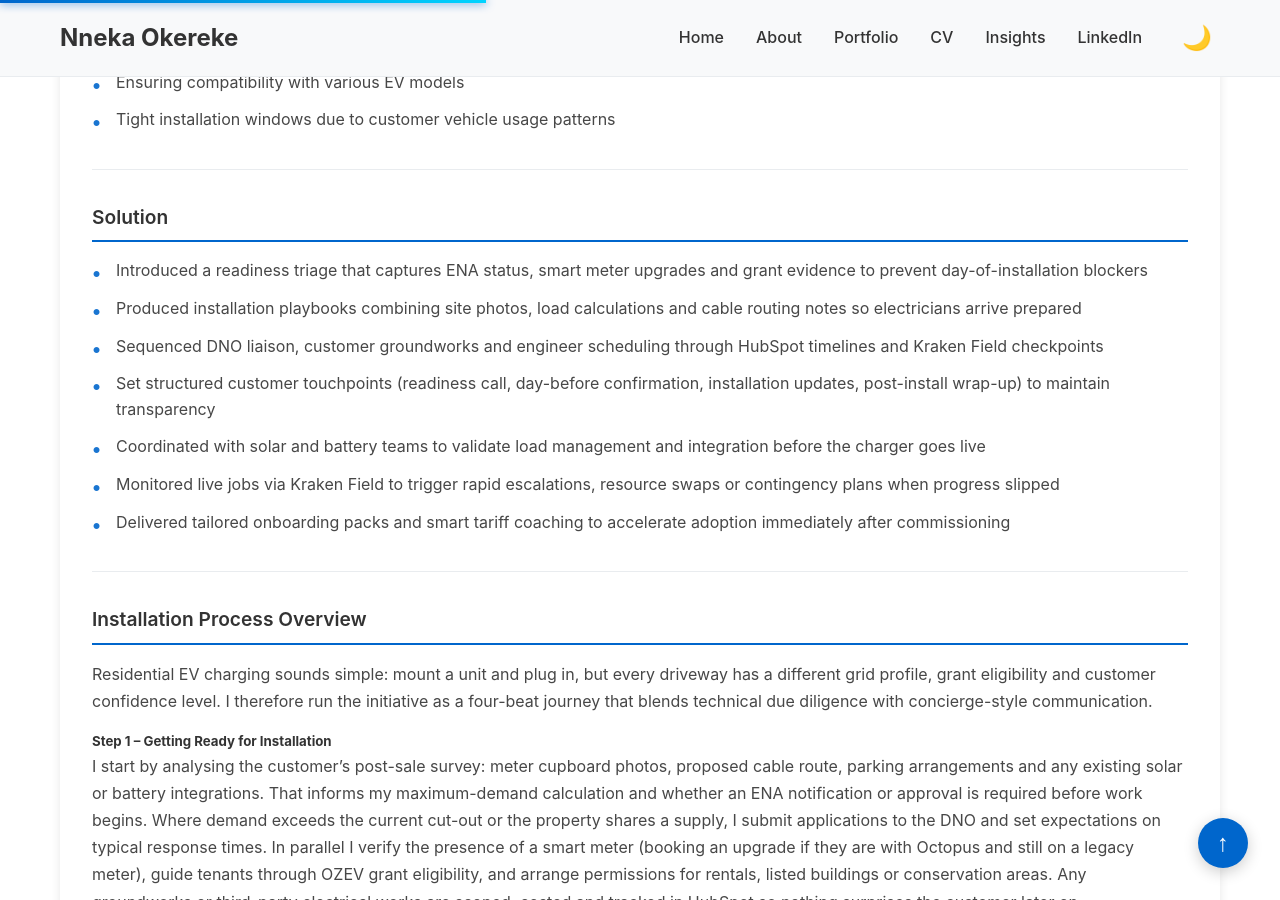
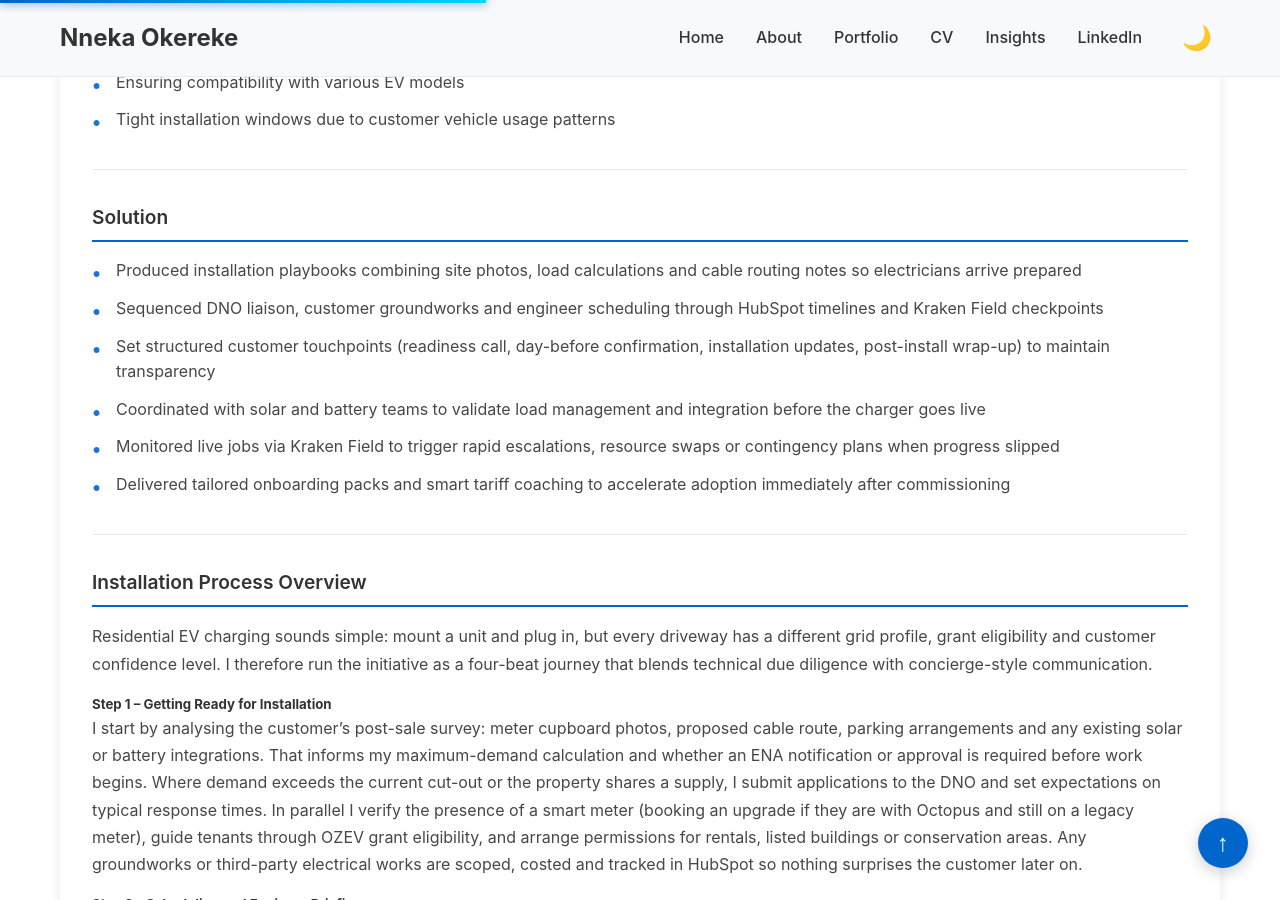
Before and after one commit to nnekaokereke/nnekaokereke.github.io, a Jekyll site: the page built from portfolio.html, in a window 1280 px wide and 900 px high, scrolled down 4030 px. Built offline with Jekyll 4.4.1, drawn with Linux system fonts in a browser that asks for light colours.

Commit message:
Trim EV solution summary

```diff
--- a/portfolio.html
+++ b/portfolio.html
@@ -179,7 +179,6 @@ title: Projects
                     <div class="case-section">
                         <h4 class="case-section-title">Solution</h4>
                         <ul>
-                            <li>Introduced a readiness triage that captures ENA status, smart meter upgrades and grant evidence to prevent day-of-installation blockers</li>
                             <li>Produced installation playbooks combining site photos, load calculations and cable routing notes so electricians arrive prepared</li>
                             <li>Sequenced DNO liaison, customer groundworks and engineer scheduling through HubSpot timelines and Kraken Field checkpoints</li>
                             <li>Set structured customer touchpoints (readiness call, day-before confirmation, installation updates, post-install wrap-up) to maintain transparency</li>
```
